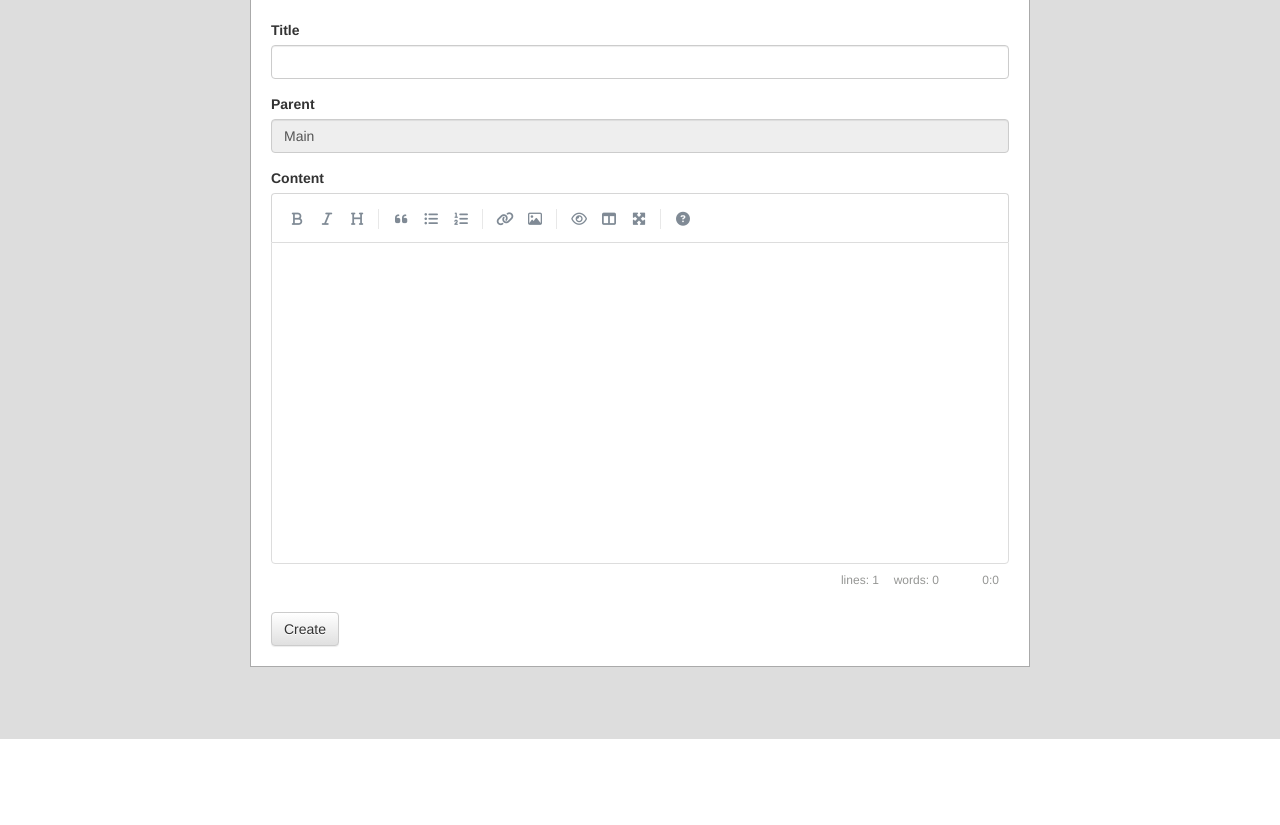
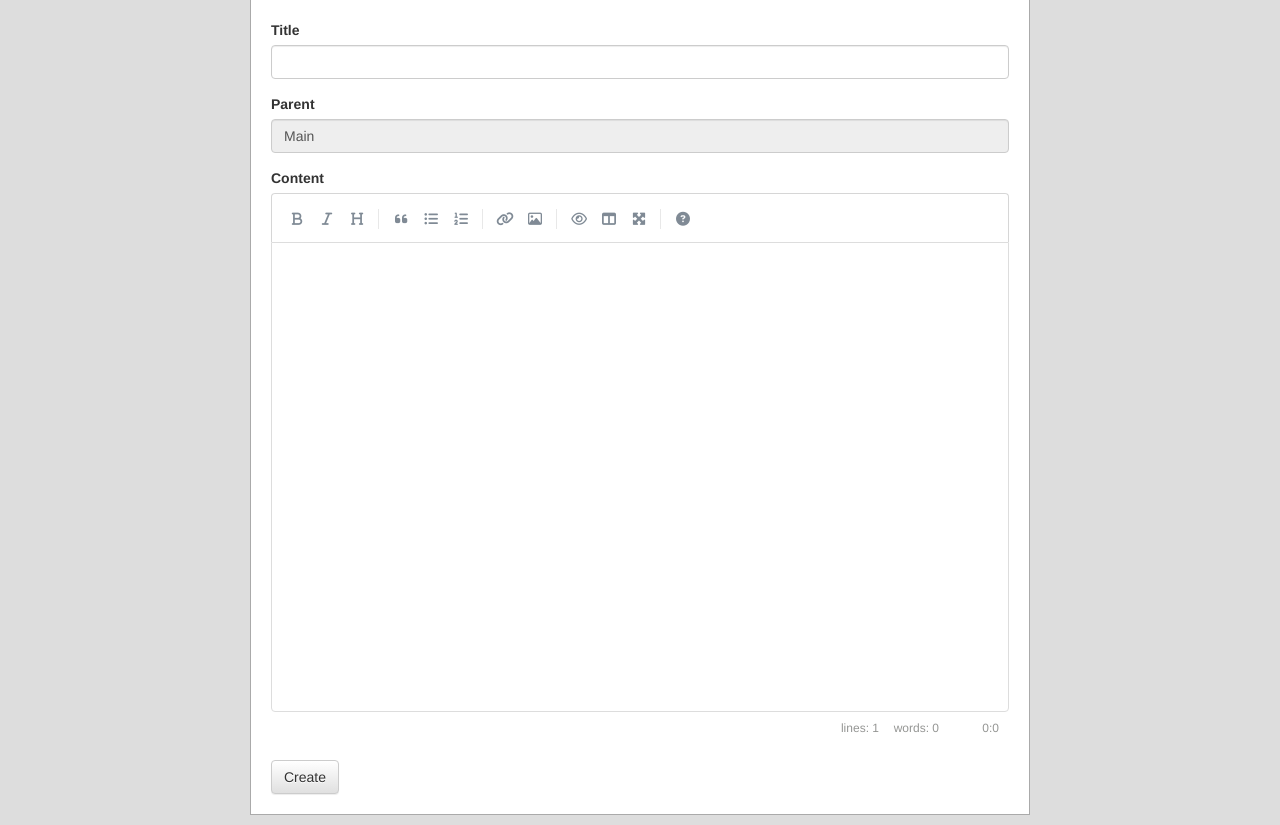
Before and after one commit to kingsj0405/yangspace_v3, a Django app: page /blog/page/create/ in a window 1280 px wide. Shown: the part 61-886 px from the top of the page. Before the commit the page ends 800 px from the top, so only its background shows below. Run offline with Django 3.2, Linux system fonts and the light colour scheme; the visitor is signed in with stand-in values (Sample User, id 1); data that the repository does not hold is empty; some libraries are stand-ins or nearby versions.

Commit message:
코드 리뷰 반영
mdeditor.css 추가
mdeditor.js 코드 정리

```diff
--- a/static/css/blog.css
+++ b/static/css/blog.css
@@ -95,7 +95,3 @@ a:link {
     font-size: large;
     text-align: center;
 }
-
-.CodeMirror, .CodeMirror-scroll {
-    height: calc(100vh - 400px);
-}
--- /dev/null
+++ b/static/css/mdeditor.css
@@ -0,0 +1,3 @@
+.CodeMirror {
+    height: calc(100vh - 330px);
+}
--- a/static/js/mdeditor.js
+++ b/static/js/mdeditor.js
@@ -1,7 +1,5 @@
-var editor_id = 'content';
-
 function init_editor() {
-    var simplemde = new SimpleMDE({ element: $('#' + editor_id)[0] });
+    var simplemde = new SimpleMDE({ element: $('#content')[0] });
 }
 
 $(document).ready(function () {
--- a/templates/blog/create.html
+++ b/templates/blog/create.html
@@ -10,6 +10,7 @@
 {% block header %}
     <link rel="stylesheet" href="{% static 'lib/simplemde.min.css' %}"/>
     <script src="{% static 'lib/simplemde.min.js' %}"></script>
+    <link rel="stylesheet" href="{% static 'css/mdeditor.css' %}"/>
     <script src="{% static 'js/mdeditor.js' %}"></script>
 {% endblock %}
 
--- a/templates/blog/update.html
+++ b/templates/blog/update.html
@@ -10,6 +10,7 @@
 {% block header %}
     <link rel="stylesheet" href="{% static 'lib/simplemde.min.css' %}"/>
     <script src="{% static 'lib/simplemde.min.js' %}"></script>
+    <link rel="stylesheet" href="{% static 'css/mdeditor.css' %}"/>
     <script src="{% static 'js/mdeditor.js' %}"></script>
 {% endblock %}
 
```
